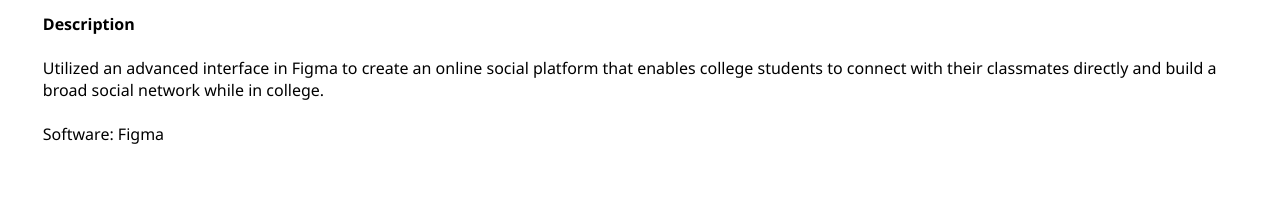
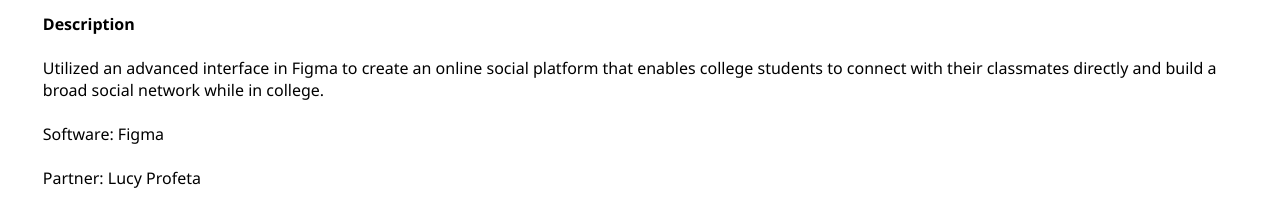
Before and after one commit to anhugenberg/anhugenberg.github.io, a plain HTML site: page cuConnect.html in a window 1280 px wide. Shown: the part 1161-1375 px from the top of the page. Before the commit the page ends 1334 px from the top, so only its background shows below. Drawn offline with Linux system fonts and the light colour scheme.

Commit message:
Update cuConnect

```diff
--- a/cuConnect.html
+++ b/cuConnect.html
@@ -35,6 +35,8 @@
             college students to connect with their classmates directly and build a broad social network while in college.
             <br><br>
             Software: Figma
+            <br><br>
+            Partner: Lucy Profeta
         </p>
     </div>
 </body>
```
